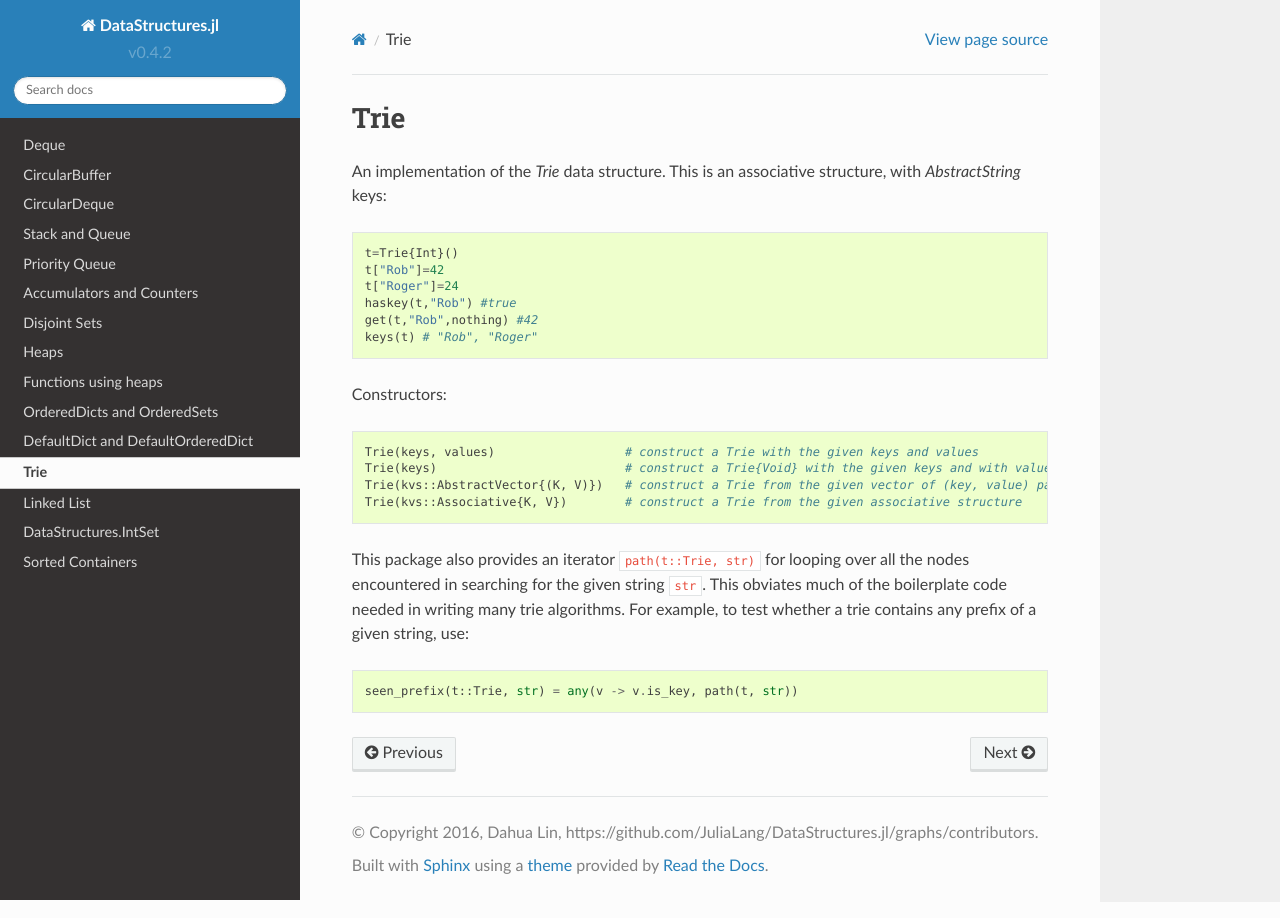
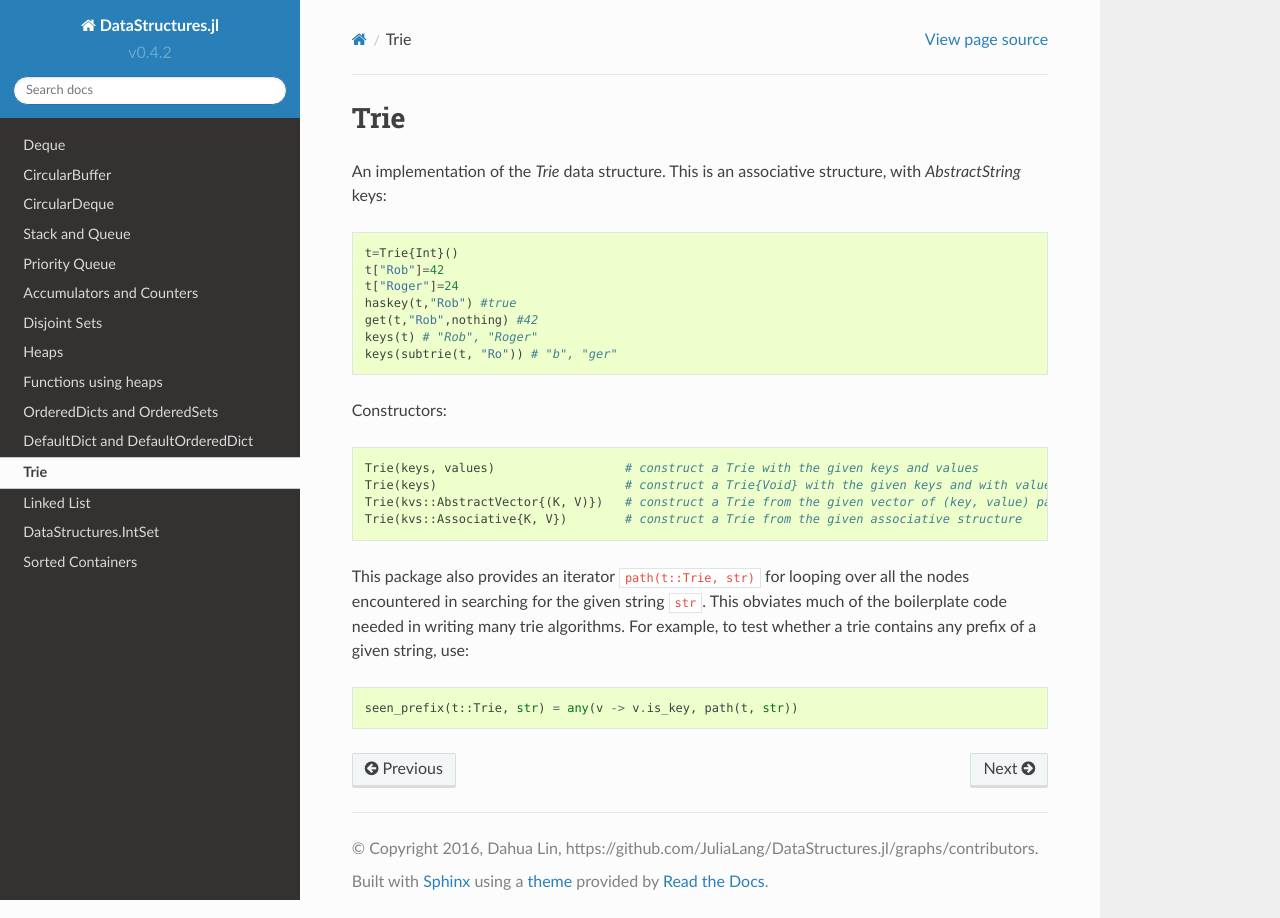
Before and after one commit to JuliaCollections/DataStructures.jl, a Sphinx documentation site: the page built from doc/source/trie.rst, in a window 1280 px wide. Built offline with Sphinx 7.4.7 and the Read the Docs theme 2.0.0, drawn with Linux system fonts in a browser that asks for light colours; formulas are drawn with MathJax 3.

Commit message:
Demonstrate `subtrie`

```diff
--- a/doc/source/trie.rst
+++ b/doc/source/trie.rst
@@ -12,6 +12,7 @@ An implementation of the `Trie` data structure. This is an associative structure
   haskey(t,"Rob") #true
   get(t,"Rob",nothing) #42
   keys(t) # "Rob", "Roger"
+  keys(subtrie(t, "Ro")) # "b", "ger"
 
 Constructors::
 
```
